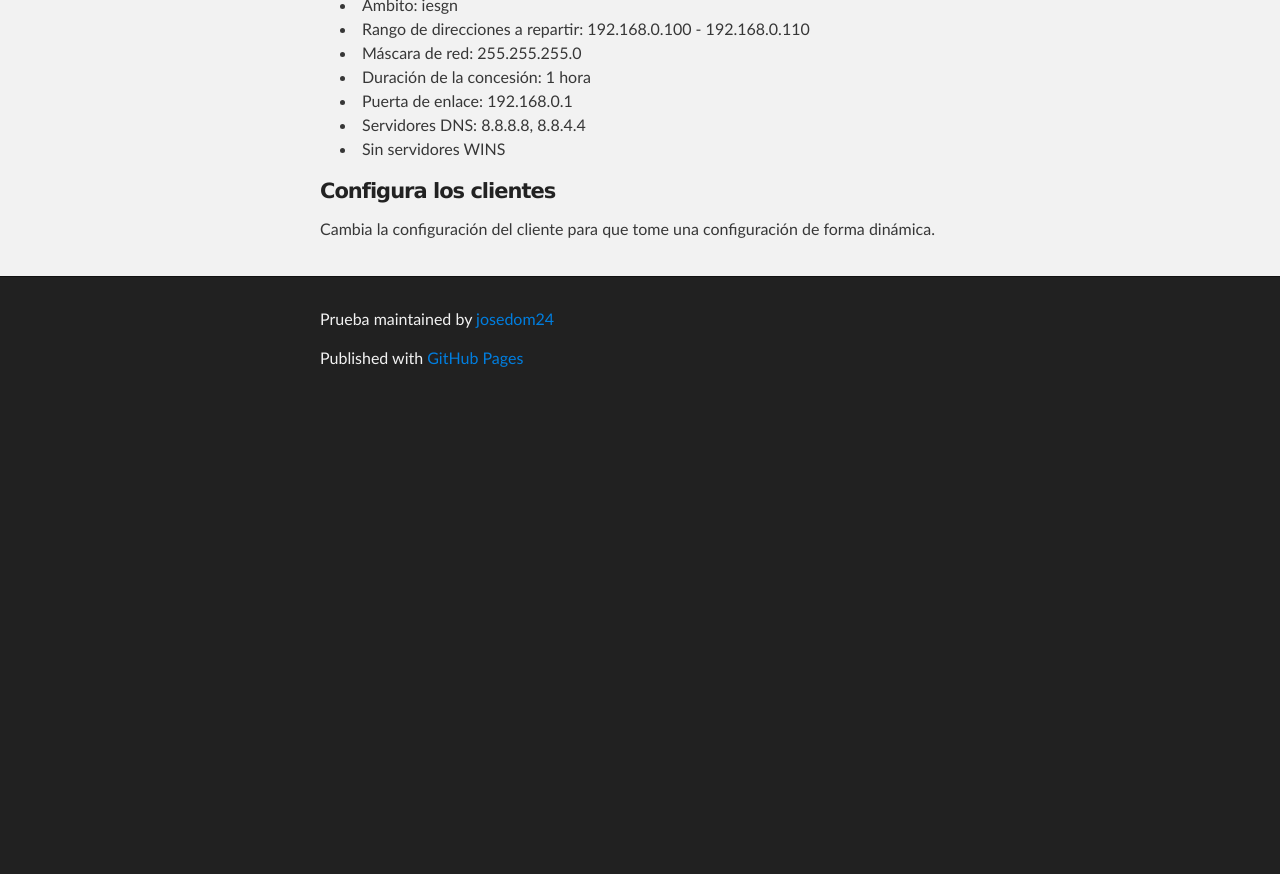
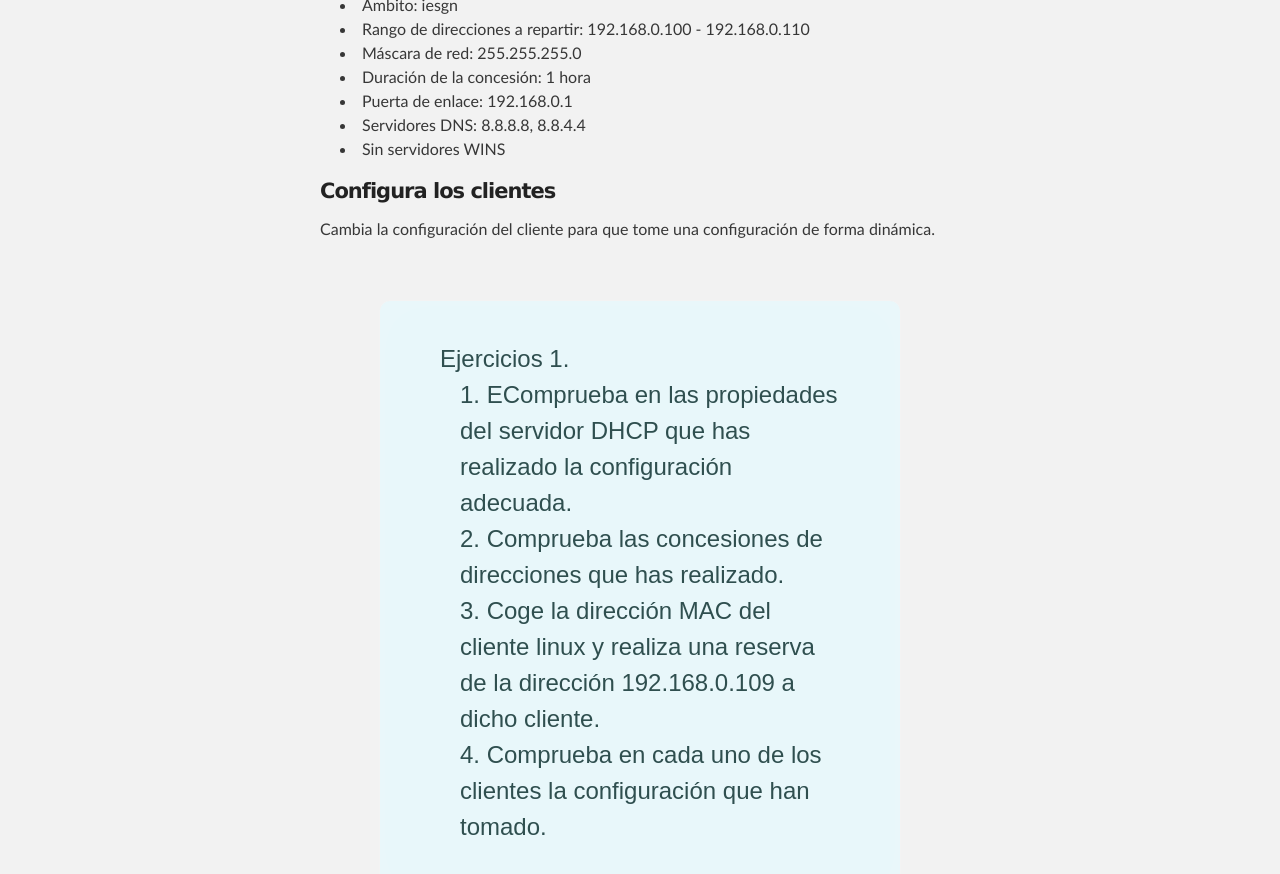
Before and after one commit to josedom24/josedom24.github.io, a Jekyll site: the page built from mod/serviciosgm/e_dhcp_1.md, in a window 1280 px wide and 900 px high, scrolled down 656 px. Shown: the top 874 px of the window. Built offline with Jekyll 4.4.1, drawn with Linux system fonts in a browser that asks for light colours; before the commit the page ends 1061 px from its top, so only the background shows below that.

Commit message:
ejercicio 1 dhcp

```diff
--- a/mod/serviciosgm/e_dhcp_1.md
+++ b/mod/serviciosgm/e_dhcp_1.md
@@ -31,3 +31,10 @@ Los servidores suelen tener su configuración de red de forma estática, en nues
 #### Configura los clientes
 
 Cambia la configuración del cliente para que tome una configuración de forma dinámica.
+
+<div class='ejercicios' markdown='1'>
+1. EComprueba en las propiedades del servidor DHCP que has realizado la configuración adecuada.
+2. Comprueba las concesiones de direcciones que has realizado.
+3. Coge la dirección MAC del cliente linux y realiza una reserva de la dirección 192.168.0.109 a dicho cliente.
+4. Comprueba en cada uno de los clientes la configuración que han tomado.
+</div>
```
